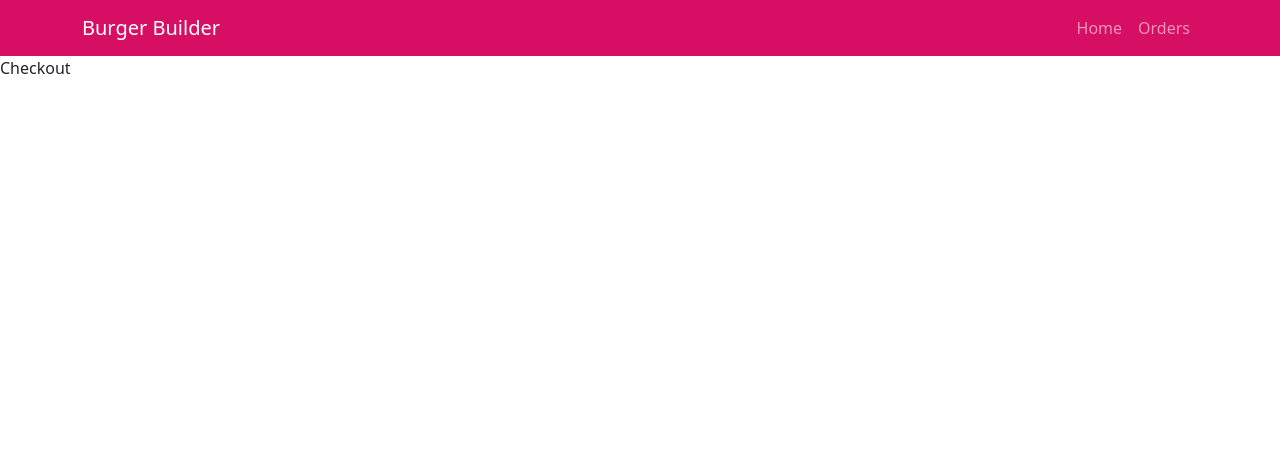
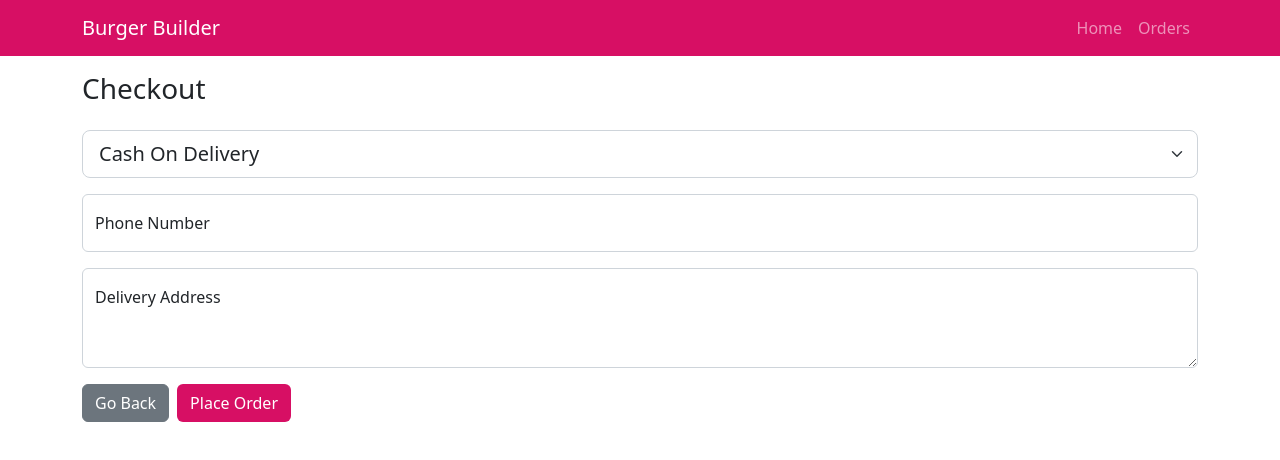
Before and after one commit to dabananda/burgerBuilder, a React (Vite) app: page /checkout in a window 1280 px wide. Shown: the top 460 px of the page. Built offline with nearby package versions, Linux system fonts and the light colour scheme; the HTML template or start-up script is replaced by a standard one.

Commit message:
Checkout form completed

```diff
--- a/src/components/orders/checkout/Checkout.jsx
+++ b/src/components/orders/checkout/Checkout.jsx
@@ -1,11 +1,87 @@
-import React from 'react';
+import React, { Component } from 'react';
+import { useNavigate } from 'react-router-dom';
 
-const Checkout = (props) => {
-  return (
-    <div>
-      <p>Checkout</p>
-    </div>
-  );
-};
+class Checkout extends Component {
+  state = {
+    values: {
+      deliveryAddress: '',
+      phone: '',
+      paymentType: 'Cash On Delivery',
+    },
+  };
 
-export default Checkout;
+  goBackHandler = () => {
+    this.props.navigate('/');
+  };
+
+  inputChangeHandler = event => {
+    this.setState({
+      values: {
+        ...this.state.values,
+        [event.target.name]: event.target.value,
+      },
+    });
+  };
+
+  submitHandler = event => {
+    event.preventDefault();
+  };
+
+  render() {
+    return (
+      <div className="container">
+        <h3 className="mb-4 mt-3">Checkout</h3>
+        <form>
+          <select
+            name="paymentType"
+            value={this.state.values.paymentType}
+            className="form-select form-select-lg mb-3"
+            onChange={event => this.inputChangeHandler(event)}>
+            <option value="Cash On Delivery">Cash On Delivery</option>
+            <option value="Online Payment">Online Payment</option>
+          </select>
+          <div className="form-floating mb-3">
+            <input
+              name="phone"
+              value={this.state.values.phone}
+              type="tel"
+              className="form-control"
+              placeholder="Phone Number"
+              onChange={event => this.inputChangeHandler(event)}
+            />
+            <label>Phone Number</label>
+          </div>
+          <div className="form-floating mb-3">
+            <textarea
+              name="deliveryAddress"
+              value={this.state.values.deliveryAddress}
+              className="form-control"
+              placeholder="Delivery Address"
+              onChange={event => this.inputChangeHandler(event)}
+              style={{ height: '100px' }}
+            />
+            <label>Delivery Address</label>
+          </div>
+          <button
+            className="btn btn-secondary me-2"
+            onClick={this.goBackHandler}>
+            Go Back
+          </button>
+          <button
+            className="btn"
+            onClick={event => this.submitHandler(event)}
+            style={{ backgroundColor: '#D70F64', color: '#fff' }}>
+            Place Order
+          </button>
+        </form>
+      </div>
+    );
+  }
+}
+
+function navigator(props) {
+  const navigate = useNavigate();
+  return <Checkout {...props} navigate={navigate} />;
+}
+
+export default navigator;
```
